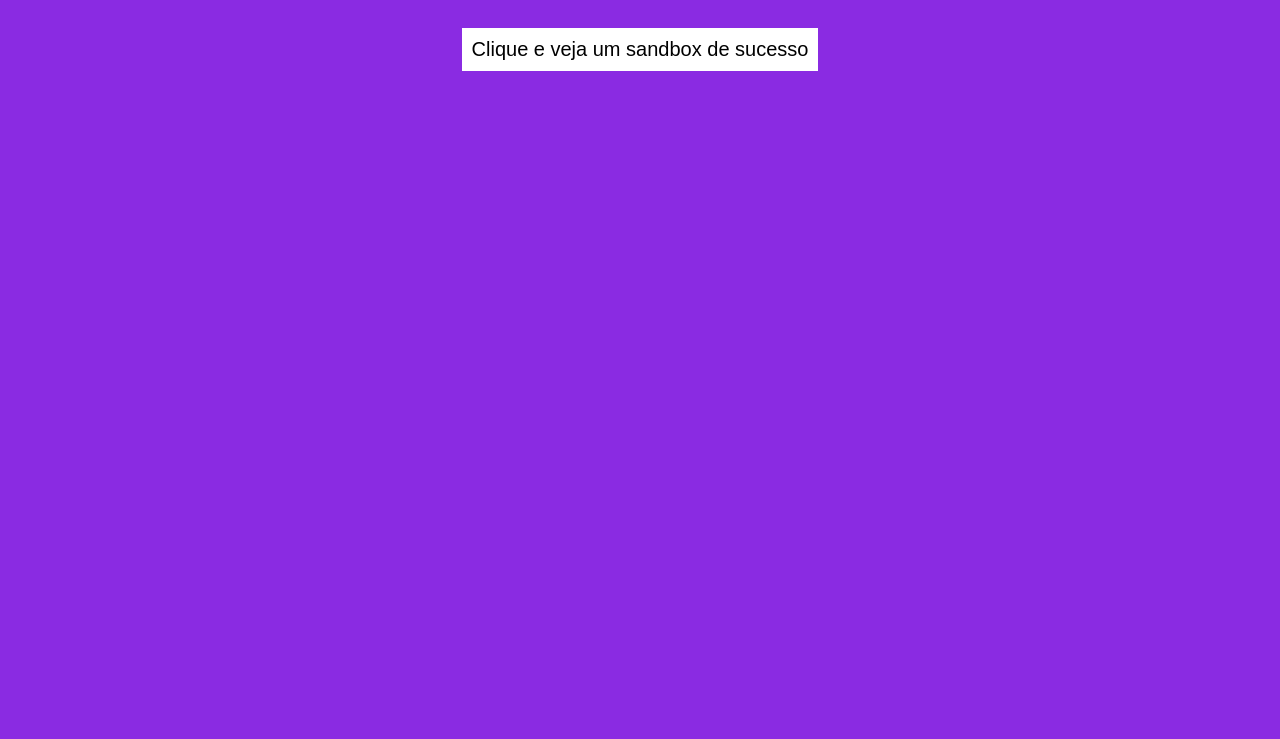
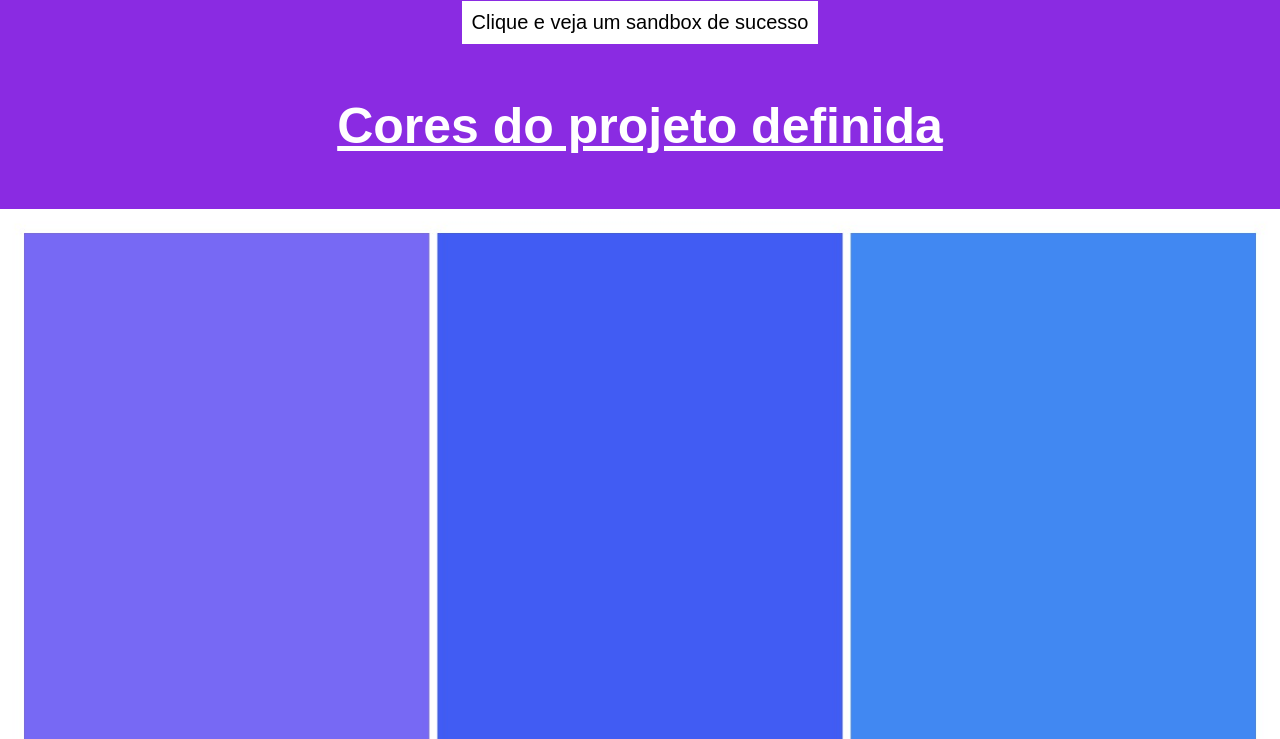
Before and after one commit to FlavioJr0010/Projeto-web---git, a plain HTML site: page Atividade04/infrastructure/index.html in a window 1280 px wide. Shown: the part 701-1440 px from the top of the page. Before the commit the page ends 800 px from the top, so only its background shows below. Drawn offline with Linux system fonts and the light colour scheme; files whose address does not match are found by name.

Commit message:
Style: Implementado as cores definidas no index.html

```diff
--- a/Atividade04/infrastructure/index.html
+++ b/Atividade04/infrastructure/index.html
@@ -50,5 +50,10 @@
 
     <!--Link que redireciona para o sandbox.html-->
     <a href="../infrastructure/sandbox.html" >Clique e veja um sandbox de sucesso</a>
+
+    <div>
+      <h1 class="centralizar">Cores do projeto definida</h1>
+      <img src="../infrastructure/assents/images/Minhas-cores-projeto.jpeg" alt="cores do projeto">
+    </div>
   </body>
 </html>
```
Also changed, not shown: Atividade04/infrastructure/assents/images/Minhas-cores-projeto.jpeg (added).
